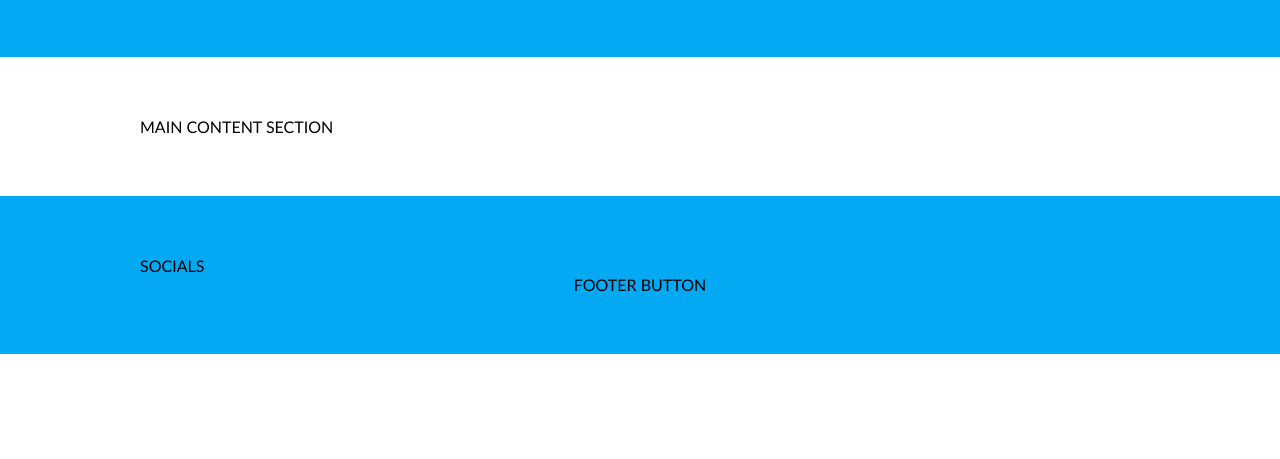
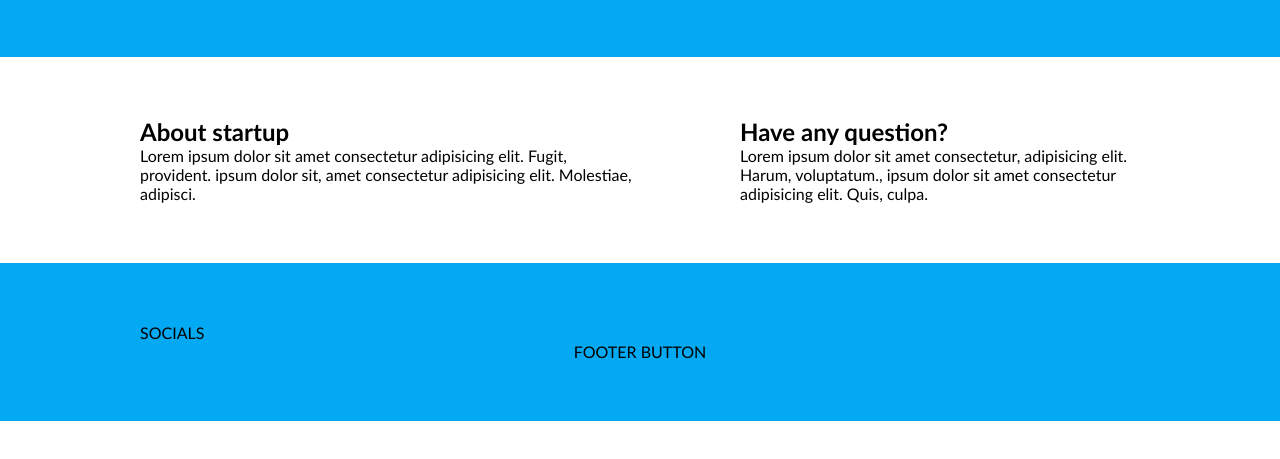
Before and after one commit to amik33/44-grupe-coming-soon, a website: page index.html in a window 1280 px wide. Shown: the part 249-708 px from the top of the page. Drawn offline with Linux system fonts and the light colour scheme.

Commit message:
Main content #8

```diff
--- a/css/base/layout.css
+++ b/css/base/layout.css
@@ -1,11 +1,6 @@
 .container {
     width: 100%;
     padding: 60px 0;
-}
-
-.container > .row {
-    width: 1000px;
-    margin: 0 calc(50% - 500px);
 }
 .container > .row-short {
     display: flex;
@@ -14,6 +9,21 @@
     gap: 20px;
     width: 600px;
     margin: 0 calc(50% - 300px);
+}
+.container > .row {
+    display: flex;
+    flex-wrap: wrap;
+    gap: 60px 10%;
+    width: 1000px;
+    margin: 0 calc(50% - 500px);
+}
+.container .column {
+    width: 50%;
+
+}
+.column.right-column {
+    width: 40%;
+
 }
 @media ( max-width: 1100px) {
     .container > .row {
@@ -33,8 +43,11 @@
         width: 400px;
         margin: 0 calc(50% - 200px);
     }
+    .container .column,
+    .column.right-column {
+        width: 100%;
+    }
 }
-
 @media ( max-width: 440px) {
         .container {
             padding-right: 20px;
@@ -51,7 +64,20 @@
 }
 
 
-/* .container {
-display: flex;
-justify-content: center;
-} */
+/* 1. daugiau laimi pries maziau
+2. ">" neturi itakos
+3. laimi tas kuris yra paskutinis faile
+4. net ir 1 klase laimi pries N tagu
+5. net ir 1 ID laimi pries N klasiu ir M tagu */
+
+/* 1. tag < klases < ID
+2. kiekis: kuo daugiau, tuo geriau
+3. jei (kiekis) sutampa - tai laimi paskutinis */
+
+    /* .x {}                0.1.0
+    div {}               0.0.1
+    div.x {}             0.1.1
+    div.y {}             0.1.1
+    div.y.x {}           0.2.1
+
+    cia - div-tag, .y.x - klases */
--- a/index.html
+++ b/index.html
@@ -26,7 +26,14 @@
         </section>
         <section class="container">
             <div class="row">
-                MAIN CONTENT SECTION
+                <div class="column">
+                    <h2>About startup</h2>
+                    <p>Lorem ipsum dolor sit amet consectetur adipisicing elit. Fugit, provident. ipsum dolor sit, amet consectetur adipisicing elit. Molestiae, adipisci.</p>
+                </div>
+                <div class="column right-column">
+                    <h2>Have any question?</h2>
+                    <p>Lorem ipsum dolor sit amet consectetur, adipisicing elit. Harum, voluptatum., ipsum dolor sit amet consectetur adipisicing elit. Quis, culpa.</p>
+                </div>
             </div>
         </section>
     </main>
```
